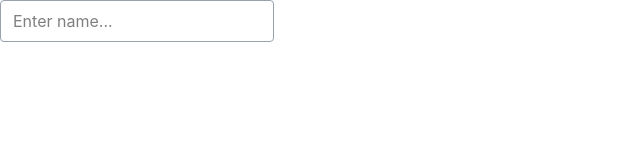
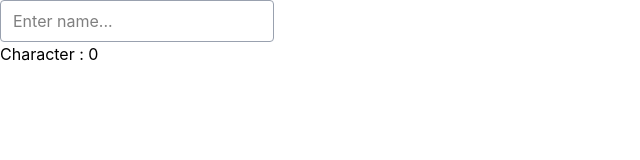
Before and after one commit to stevenklein123/React-Project, a React (Vite) app: page / in a window 1280 px wide. Shown: the top 160 px of the page, without its empty margins (0-640 px from the left). Built offline with nearby package versions, Linux system fonts and the light colour scheme.

Commit message:
Character Counter

```diff
--- a/src/App.jsx
+++ b/src/App.jsx
@@ -13,7 +13,7 @@ function App() {
         className="border border-gray-400 px-3 py-2 rounded" onChange={(e) => setName(e.target.value)}
       />
 
-      <h1>{name}</h1>
+      <h1>Character : {name.length}</h1>
     </>
   );
 }
```
